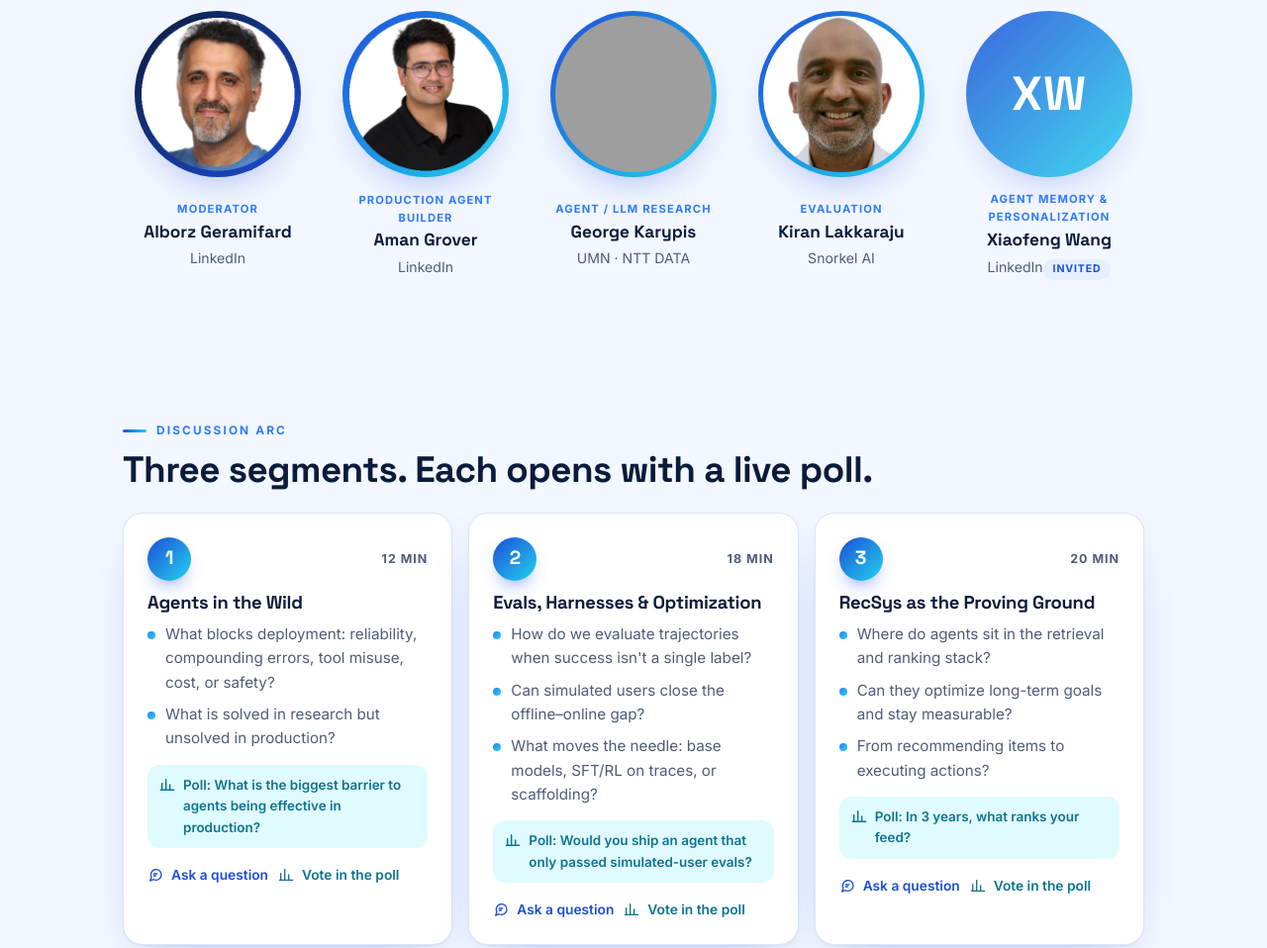
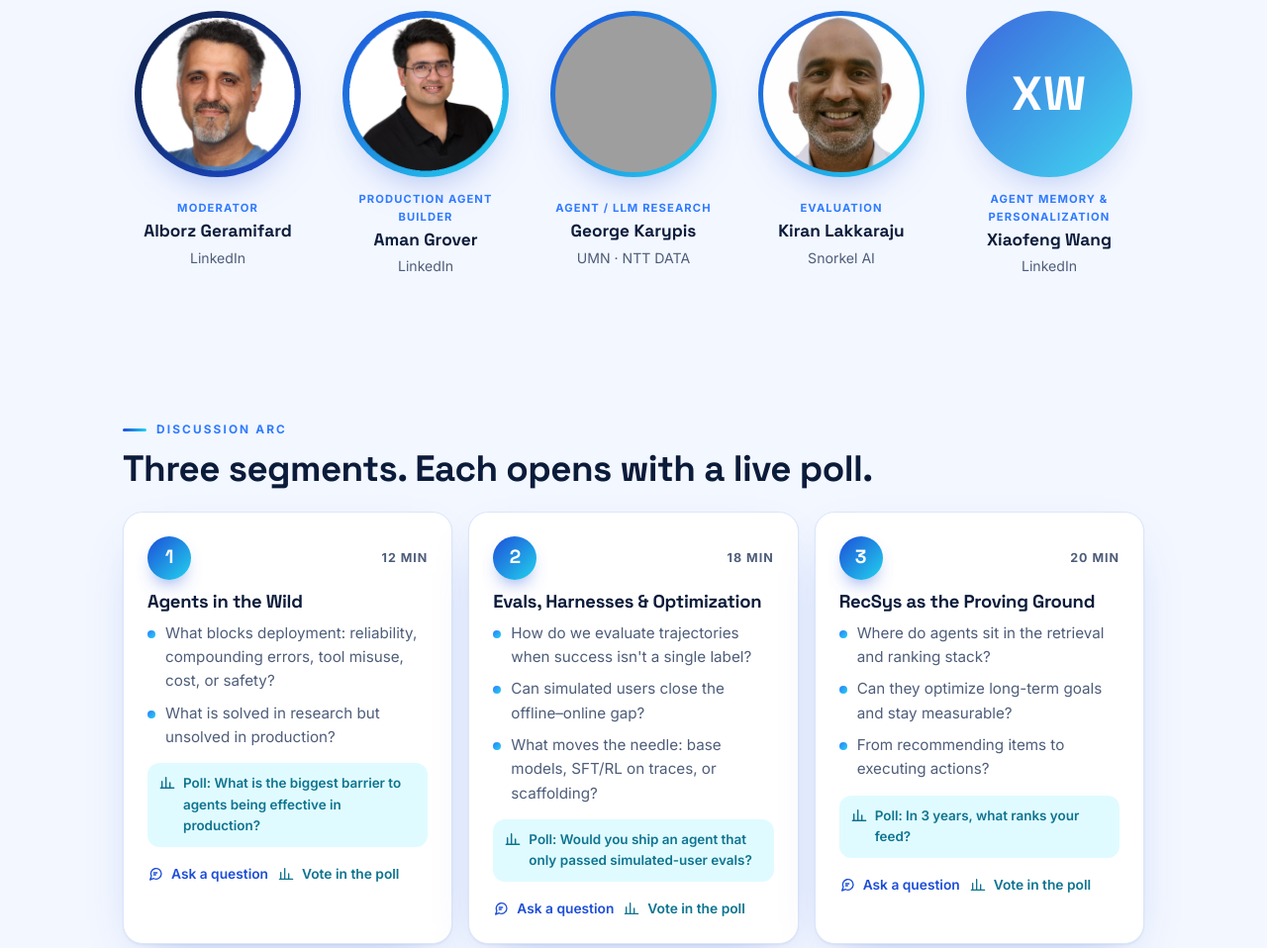
Before and after one commit to alborz-geramifard/neurips2026-panel, a plain HTML site: page index.html in a window 1280 px wide. Shown: the part 1453-2411 px from the top of the page at 99% size. Drawn offline with Linux system fonts and the light colour scheme; grey boxes are pictures that could not be loaded.

Commit message:
Panelists: Xiaofeng Wang already agreed to join, drop Invited badge
Co-Authored-By: Claude Opus 5.5 <noreply@anthropic.com>

```diff
--- a/index.html
+++ b/index.html
@@ -180,7 +180,7 @@ footer::before{content:"";position:absolute;top:-1px;left:0;right:0;height:3px;b
     <a class="person" href="https://www.linkedin.com/in/agrover10/" target="_blank" rel="noopener"><img class="face" src="assets/people/aman-grover.png" alt=""><div><div class="role">Production agent builder</div><b>Aman Grover</b><span>LinkedIn</span></div></a>
     <a class="person" href="https://cse.umn.edu/cs/george-karypis" target="_blank" rel="noopener"><img class="face" style="object-position:50% 25%" src="https://cse.umn.edu/sites/cse.umn.edu/files/GeorgeKarypis_0.png" alt=""><div><div class="role">Agent / LLM research</div><b>George Karypis</b><span>UMN · NTT DATA</span></div></a>
     <a class="person" href="https://snorkel.ai/neurips-2026/" target="_blank" rel="noopener"><img class="face" src="assets/people/kiran-lakkaraju.png" alt=""><div><div class="role">Evaluation</div><b>Kiran Lakkaraju</b><span>Snorkel AI</span></div></a>
-    <a class="person" href="https://www.linkedin.com/in/wang-xiaofeng/" target="_blank" rel="noopener"><div class="face initials" aria-hidden="true">XW</div><div><div class="role">Agent memory &amp; personalization</div><b>Xiaofeng Wang</b><span>LinkedIn</span><div class="invited">Invited</div></div></a>
+    <a class="person" href="https://www.linkedin.com/in/wang-xiaofeng/" target="_blank" rel="noopener"><div class="face initials" aria-hidden="true">XW</div><div><div class="role">Agent memory &amp; personalization</div><b>Xiaofeng Wang</b><span>LinkedIn</span></div></a>
   </div>
 </div></section>
 
```
